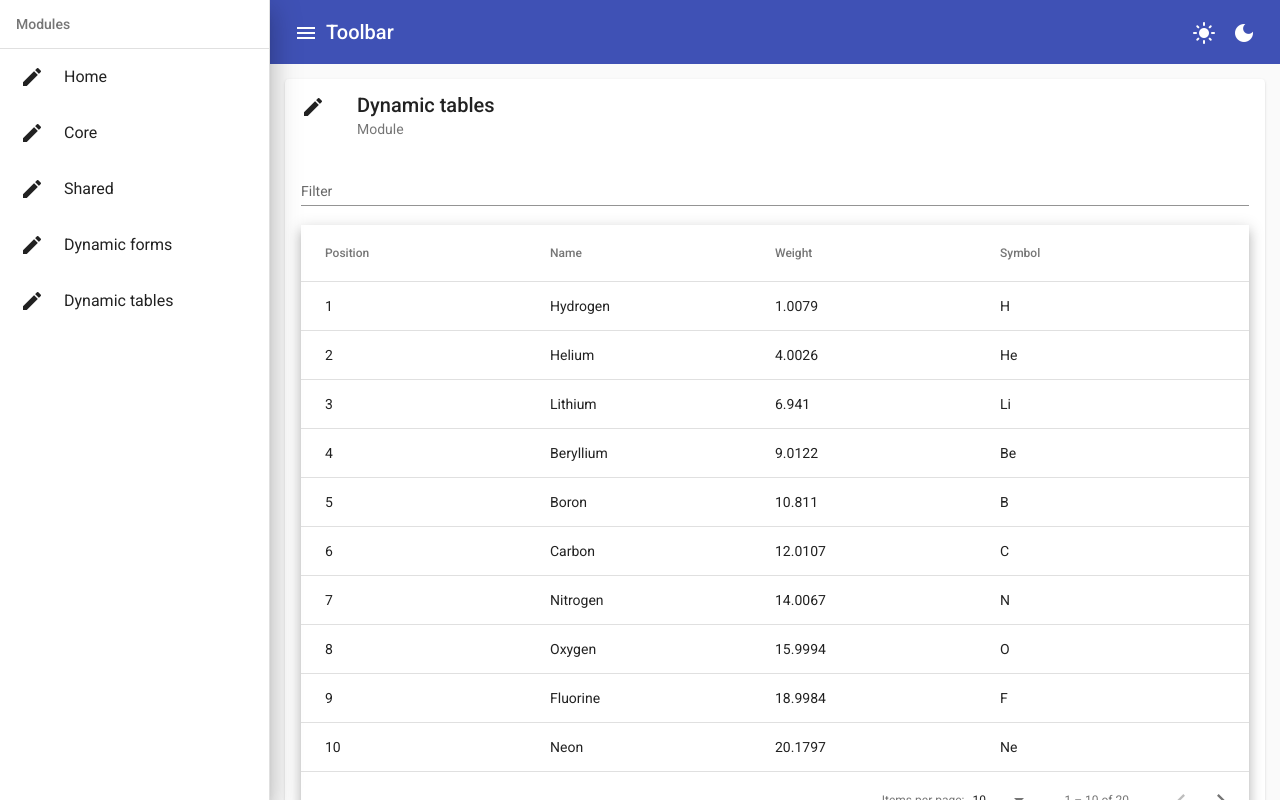
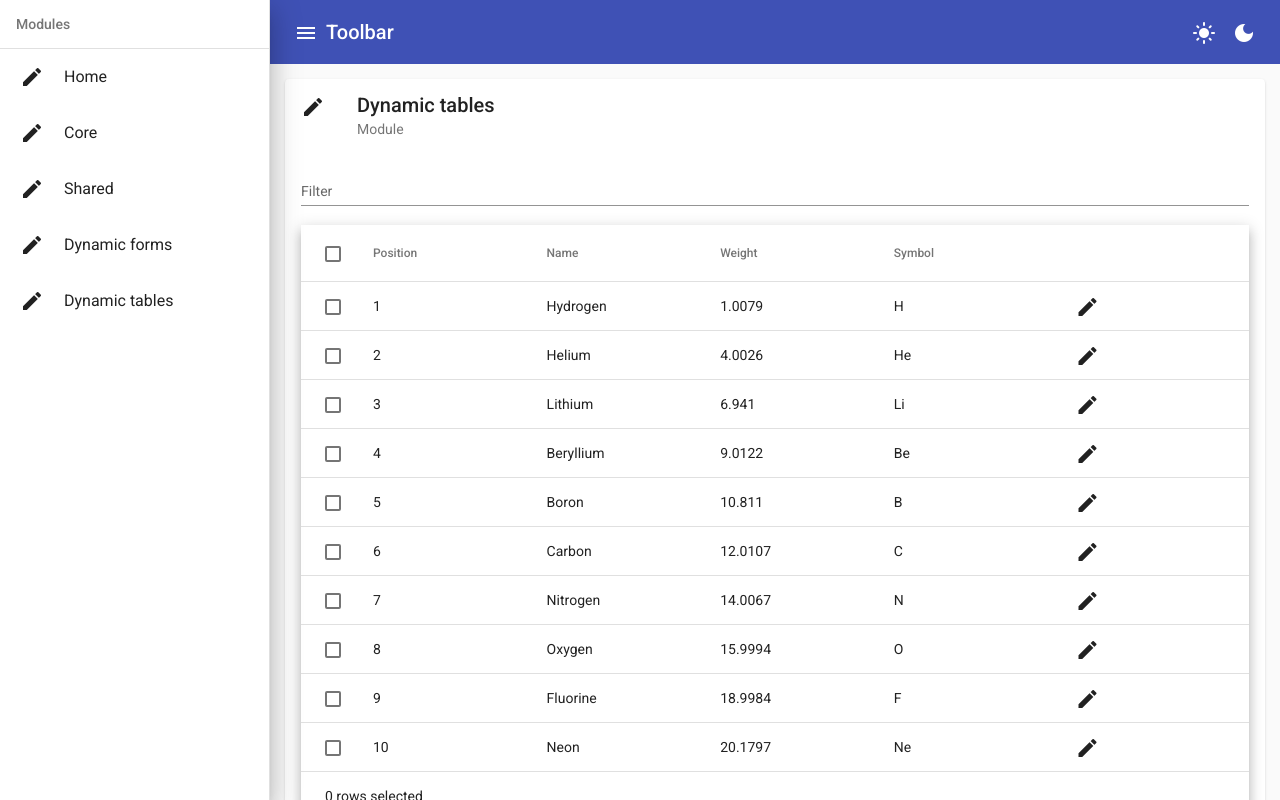
Before and after one commit to patricknnn/AngularModules, an Angular app: page /tables in a window 1280 px wide. Built offline with nearby package versions, Linux system fonts and the light colour scheme.

Commit message:
added event emitters

```diff
--- a/src/app/components/table/table.component.html
+++ b/src/app/components/table/table.component.html
@@ -8,7 +8,8 @@
     </mat-card-header>
     <mat-card-content>
       <!-- Dynamic form options -->
-      <app-dynamic-table [tableConfig]="tableConfig" [columnConfig]="columnConfig" [data]="(data$ | async)!">
+      <app-dynamic-table [tableConfig]="tableConfig" [columnConfig]="columnConfig" [data]="(data$ | async)!"
+        (selectionChange)="handleSelectionChange($event)" (rowButtonClick)="handleRowClick($event)">
       </app-dynamic-table>
     </mat-card-content>
   </mat-card>
--- a/src/app/components/table/table.component.ts
+++ b/src/app/components/table/table.component.ts
@@ -22,4 +22,12 @@ export class TableComponent {
     this.data$ = this.tableService.getData();
   }
 
+  handleSelectionChange(event: any): void {
+    console.log(event);
+  }
+
+  handleRowClick(event: any): void {
+    console.log(event);
+  }
+
 }
--- a/src/app/modules/dynamic-tables/components/dynamic-table/dynamic-table.component.html
+++ b/src/app/modules/dynamic-tables/components/dynamic-table/dynamic-table.component.html
@@ -20,29 +20,42 @@
         [matSortDirection]="tableConfig.activeSortDirection || ''" cdkDropList [cdkDropListData]="columnsToDisplay"
         cdkDropListOrientation="horizontal" (cdkDropListDropped)="drop($event)" multiTemplateDataRows>
 
-        <!-- Select row column -->
-        <ng-container matColumnDef="selectRowColumn" sticky>
-          <mat-header-cell *matHeaderCellDef>
+        <!-- Select column -->
+        <ng-container matColumnDef="selectRowColumn" [sticky]="tableConfig.selectRowColumnSticky">
+          <mat-header-cell *matHeaderCellDef class="dynamic-tables-select-header">
             <mat-checkbox (change)="$event ? masterToggle() : null" [checked]="selection.hasValue() && isAllSelected()"
               [indeterminate]="selection.hasValue() && !isAllSelected()" [aria-label]="checkboxLabel()">
             </mat-checkbox>
           </mat-header-cell>
-          <mat-cell *matCellDef="let row">
-            <mat-checkbox (click)="$event.stopPropagation()" (change)="$event ? selection.toggle(row) : null"
+          <mat-cell *matCellDef="let row" class="dynamic-tables-select-cell">
+            <mat-checkbox (click)="$event.stopPropagation()" (change)="$event ? rowToggle(row) : null"
               [checked]="selection.isSelected(row)" [aria-label]="checkboxLabel(row)">
             </mat-checkbox>
           </mat-cell>
-          <mat-footer-cell *matFooterCellDef>
+          <mat-footer-cell *matFooterCellDef class="dynamic-tables-select-footer">
           </mat-footer-cell>
         </ng-container>
 
-        <!-- Select row footer column -->
+        <!-- Select footer column -->
         <ng-container matColumnDef="selectFooterColumn">
           <mat-footer-cell *matFooterCellDef>
             <div class="dynamic-table-row-expandable-content"
-              [@expandRow]="tableConfig.selectableRows ? 'expanded' : 'collapsed'">
+              [@expandRow]="tableConfig.selectRowColumn ? 'expanded' : 'collapsed'">
               {{selectedRowCount()}} rows selected
             </div>
+          </mat-footer-cell>
+        </ng-container>
+
+        <!-- Button column -->
+        <ng-container matColumnDef="buttonRowColumn" [sticky]="tableConfig.buttonRowColumnSticky">
+          <mat-header-cell *matHeaderCellDef class="dynamic-tables-button-header">
+          </mat-header-cell>
+          <mat-cell *matCellDef="let row" class="dynamic-tables-button-cell">
+            <button mat-icon-button (click)="$event ? rowButton(row) : null">
+              <mat-icon>edit</mat-icon>
+            </button>
+          </mat-cell>
+          <mat-footer-cell *matFooterCellDef class="dynamic-tables-button-footer">
           </mat-footer-cell>
         </ng-container>
 
@@ -90,7 +103,7 @@
         </mat-footer-row>
         <!-- Select footer row definition -->
         <mat-footer-row *matFooterRowDef="['selectFooterColumn']" class="dynamic-table-row dynamic-table-row-expandable"
-          [class.expanded]="tableConfig.selectableRows">
+          [class.expanded]="tableConfig.selectRowColumn">
         </mat-footer-row>
 
         <!-- Row shown when there is no matching data. -->
--- a/src/app/modules/dynamic-tables/components/dynamic-table/dynamic-table.component.scss
+++ b/src/app/modules/dynamic-tables/components/dynamic-table/dynamic-table.component.scss
@@ -48,3 +48,28 @@
   width: 20px;
   font-size: 20px;
 }
+
+.dynamic-tables-select-header,
+.dynamic-tables-select-cell,
+.dynamic-tables-select-footer {
+  max-width: 16px;
+  padding-right: 24px !important;
+}
+
+.dynamic-table-container mat-cell,
+.dynamic-table-container mat-header-cell,
+.dynamic-table-container mat-footer-cell {
+  padding: 0 8px;
+}
+
+.dynamic-table-container mat-cell:first-of-type,
+.dynamic-table-container mat-header-cell:first-of-type,
+.dynamic-table-container mat-footer-cell:first-of-type {
+  padding-left: 24px;
+}
+
+.dynamic-table-container mat-cell:last-of-type,
+.dynamic-table-container mat-header-cell:last-of-type,
+.dynamic-table-container mat-footer-cell:last-of-type {
+  padding-right: 24px;
+}
--- a/src/app/modules/dynamic-tables/components/dynamic-table/dynamic-table.component.ts
+++ b/src/app/modules/dynamic-tables/components/dynamic-table/dynamic-table.component.ts
@@ -1,7 +1,7 @@
 import { trigger, state, style, transition, animate } from '@angular/animations';
 import { SelectionModel } from '@angular/cdk/collections';
 import { CdkDragDrop, moveItemInArray } from '@angular/cdk/drag-drop';
-import { AfterViewInit, Component, Input, OnInit, ViewChild } from '@angular/core';
+import { AfterViewInit, Component, EventEmitter, Input, OnInit, Output, ViewChild } from '@angular/core';
 import { MatPaginator } from '@angular/material/paginator';
 import { MatSort } from '@angular/material/sort';
 import { MatTableDataSource } from '@angular/material/table';
@@ -22,21 +22,72 @@ import { DynamicTableConfig } from '../../models/dynamic-table-config';
   ],
 })
 export class DynamicTableComponent implements OnInit, AfterViewInit {
+  /**
+   * Table configuration
+   */
   @Input() tableConfig!: DynamicTableConfig;
+  /**
+   * Column configuration
+   */
   @Input() columnConfig!: DynamicTableColumnConfig[];
+  /**
+   * Data array
+   */
   @Input() data!: any[];
 
+  /**
+   * Row select event emitter
+   */
+  @Output() selectionChange = new EventEmitter<any[]>();
+  /**
+   * Row select event emitter
+   */
+  @Output() rowButtonClick = new EventEmitter<any[]>();
+
+  /**
+   * MatPaginator instance
+   */
   @ViewChild(MatPaginator) paginator?: MatPaginator;
+  /**
+   * MatSort instance
+   */
   @ViewChild(MatSort) sort?: MatSort;
 
+  /**
+   * MatTableDataSource
+   */
   dataSource!: MatTableDataSource<any>;
+  /**
+   * Regular columns
+   */
   columnRegular: DynamicTableColumnConfig[] = [];
+  /**
+   * Expandable columns
+   */
   columnExpendable: DynamicTableColumnConfig[] = [];
+  /**
+   * Regular columns to display
+   */
   columnsToDisplay: string[] = [];
+  /**
+   * Expandable columns to display
+   */
   columnsToDisplayExpandable: string[] = [];
+  /**
+   * Selected rows
+   */
   selection = new SelectionModel<any>(true, []);
+  /**
+   * Currently expanded row
+   */
   expandedRow: any;
+  /**
+   * Wether loading results or not
+   */
   isLoadingResults: boolean = false;
+  /**
+   * Number of results
+   */
   resultsLength: number = 0;
 
 
@@ -64,14 +115,6 @@ export class DynamicTableComponent implements OnInit, AfterViewInit {
   }
 
   /**
-  * Toggles selectable rows
-  */
-  toggleSelectableRows(): void {
-    this.tableConfig.selectableRows = !this.tableConfig.selectableRows;
-    this.initTableColumns();
-  }
-
-  /**
    * Initialize table columns
    */
   initTableColumns(): void {
@@ -83,13 +126,17 @@ export class DynamicTableComponent implements OnInit, AfterViewInit {
     let displayColumns: string[] = [];
     let displayColumnsExpandable: string[] = [];
     // set conditional select column
-    if (this.tableConfig.selectableRows) {
+    if (this.tableConfig.selectRowColumn) {
       displayColumns.push("selectRowColumn");
     }
     // set field columns
     this.columnRegular.forEach((col) => {
       displayColumns.push(col.field);
     });
+    // set conditional button column
+    if (this.tableConfig.buttonRowColumn) {
+      displayColumns.push("buttonRowColumn");
+    }
     // set expandable columns
     this.columnExpendable.forEach((col) => {
       displayColumnsExpandable.push(col.field);
@@ -123,7 +170,7 @@ export class DynamicTableComponent implements OnInit, AfterViewInit {
   }
 
   /**
-   * Wheter all column footers are empty
+   * Whether all column footers are empty
    * @returns true if all column footers are empty, false otherwise
    */
   allColumnFootersEmpty(): boolean {
@@ -146,8 +193,25 @@ export class DynamicTableComponent implements OnInit, AfterViewInit {
   }
 
   /**
+   * Handles row toggle and emits selectionChange event
+   * @param row Changed row
+   */
+  rowToggle(row: any): void {
+    this.selection.toggle(row);
+    this.selectionChange.emit(this.selection.selected);
+  }
+
+  /**
+   * Handles row button click and emits rowButtonClick event
+   * @param row Changed row
+   */
+  rowButton(row: any): void {
+    this.rowButtonClick.emit(row);
+  }
+
+  /**
    * Whether the number of selected elements matches the total number of rows
-   * @returns Wheter all rows are selected
+   * @returns Whether all rows are selected
    */
   isAllSelected(): boolean {
     const numSelected = this.selection.selected.length;
@@ -165,6 +229,7 @@ export class DynamicTableComponent implements OnInit, AfterViewInit {
 
   /**
    * Selects all rows if they are not all selected; otherwise clear selection
+   * Emits selectionChange event
    */
   masterToggle(): void {
     if (this.isAllSelected()) {
@@ -172,6 +237,7 @@ export class DynamicTableComponent implements OnInit, AfterViewInit {
     } else {
       this.selection.select(...this.dataSource.data);
     }
+    this.selectionChange.emit(this.selection.selected);
   }
 
   /**
--- a/src/app/services/tables/table.service.ts
+++ b/src/app/services/tables/table.service.ts
@@ -14,7 +14,9 @@ export class TableService {
     return new DynamicTableConfig({
       filter: true,
       pagination: true,
+      selectRowColumn: true,
       expandableRows: true,
+      buttonRowColumn: true,
       activeSortField: "position",
       tableClass: "mat-elevation-z8"
     });
@@ -53,7 +55,7 @@ export class TableService {
     const text = "Lorem ipsum dolor sit amet, consectetur adipiscing elit. Sed eu odio purus. Quisque augue lacus, vehicula quis vestibulum blandit, vestibulum ut ante. Ut venenatis metus sed ipsum malesuada feugiat. Nam et quam mollis, porttitor sem eu, auctor lacus. Morbi nec sem vulputate, consectetur ipsum vitae, fringilla risus. Fusce condimentum laoreet consequat. Vestibulum feugiat, mauris pellentesque cursus tempor, augue quam commodo neque, sit amet tristique diam massa nec purus. Maecenas malesuada pretium dui, vitae cursus mi tristique ac. Integer convallis lorem metus, eget aliquet nulla pretium ut. Donec mattis metus dui, sit amet luctus risus interdum nec";
     const ELEMENT_DATA: any[] = [
       { position: 1, name: 'Hydrogen', weight: 1.0079, symbol: 'H', text: text },
-      { position: 2, name: 'Helium', weight: 4.0026, symbol: 'He', text: "" },
+      { position: 2, name: 'Helium', weight: 4.0026, symbol: 'He', text: text },
       { position: 3, name: 'Lithium', weight: 6.941, symbol: 'Li', text: text },
       { position: 4, name: 'Beryllium', weight: 9.0122, symbol: 'Be', text: text },
       { position: 5, name: 'Boron', weight: 10.811, symbol: 'B', text: text },
```
Also changed, not shown: src/app/modules/dynamic-tables/models/dynamic-table-config.ts (+26 -8 lines).
